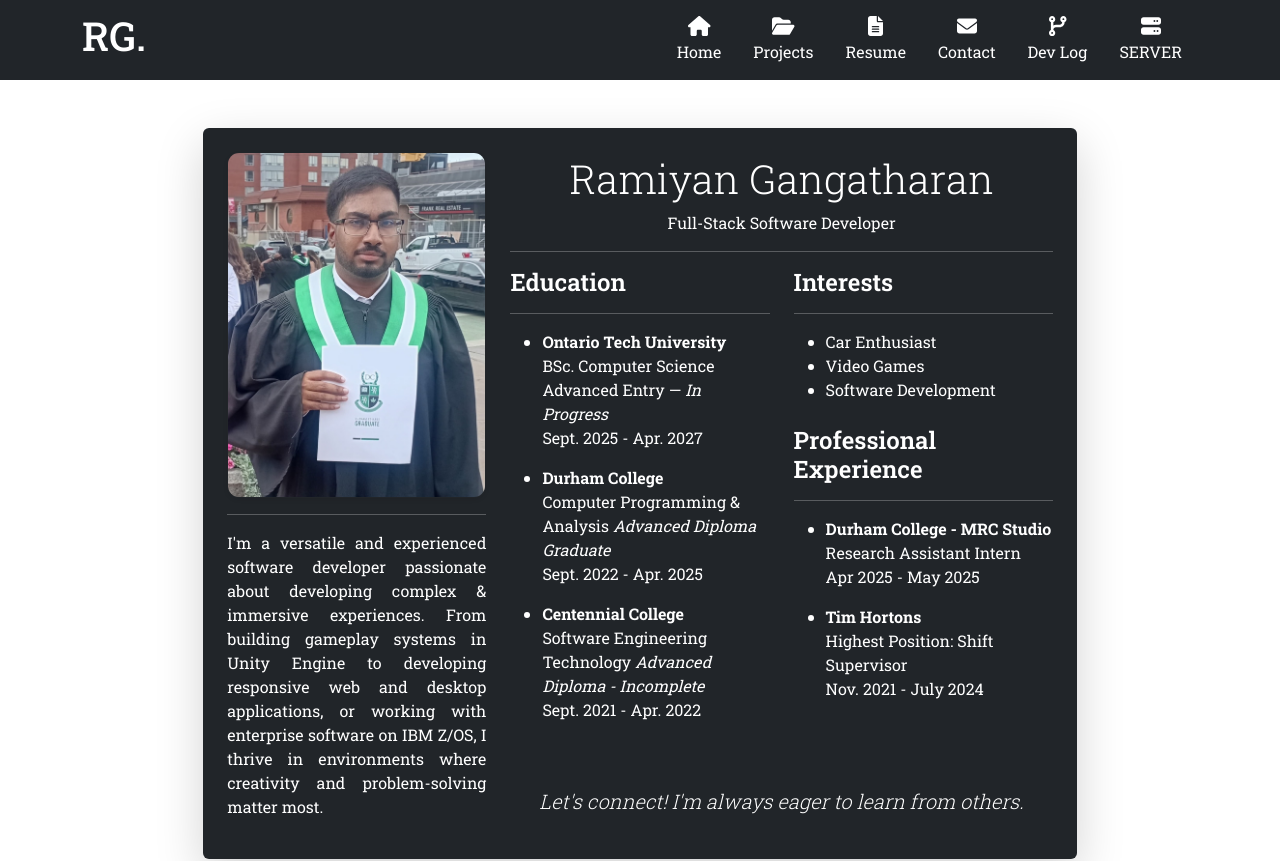
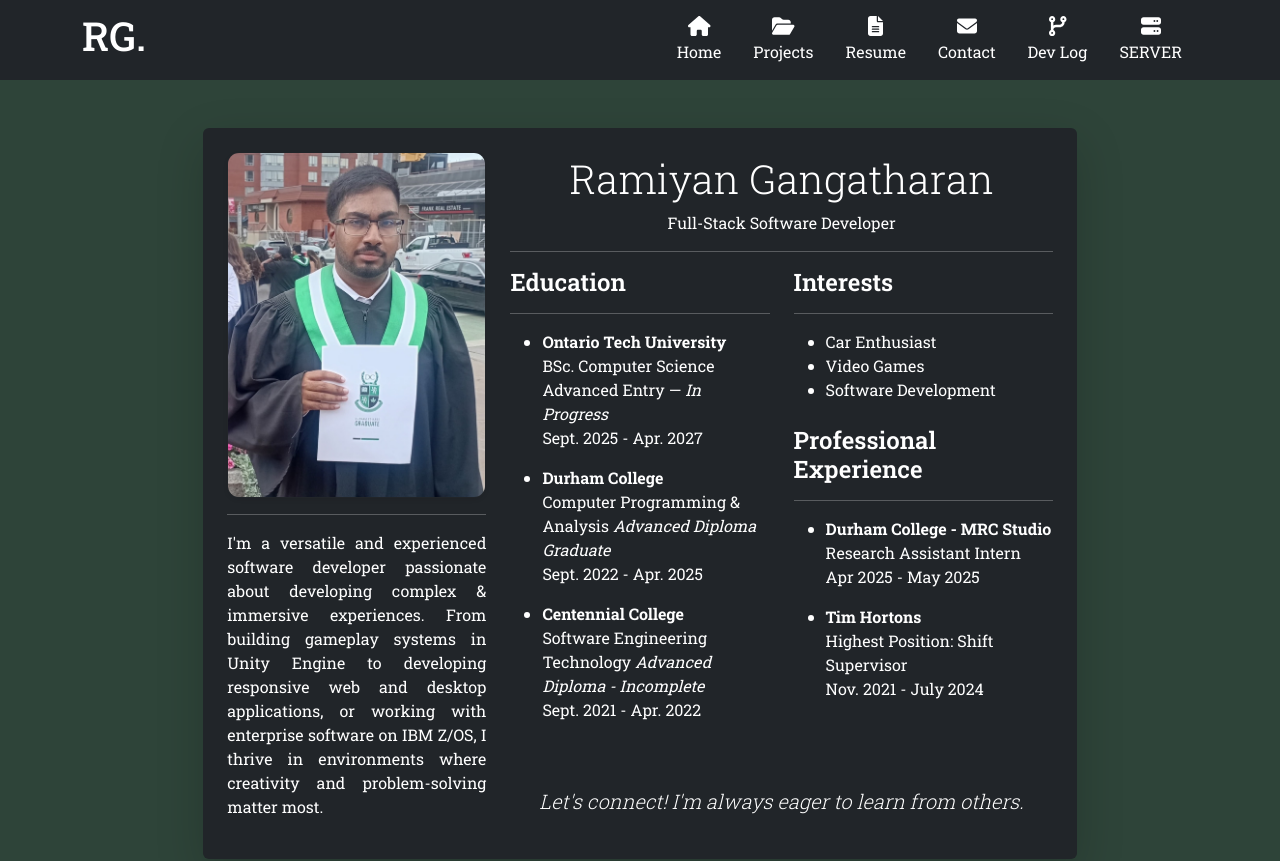
Before and after one commit to RamiyanGangatharan/Portfolio2025, a Next.js app in the folder client/: page / in a window 1280 px wide. Shown: the top 861 px of the page. Built offline with nearby package versions, Linux system fonts and the light colour scheme.

Commit message:
Update theme.css
Fix the background colour override from Bootstrap.

```diff
--- a/client/src/styles/theme.css
+++ b/client/src/styles/theme.css
@@ -1,6 +1,7 @@
 /* COLOR SCHEME */
 :root {
   --bg-color: #2E4439;          /* Dark forest green background */
+  --bs-body-bg: #2E4439 !important; /* Bootstrap Overiding background colour Fix :) - Ibrahim Shehadeh*/
   --text-color: #E6E4D9;        /* Soft off-white text */
   --accent-color: #6B8E23;      /* Olive drab for highlights */
   --header-bg: #4A6B33;         /* Dark moss green for headers */
```
